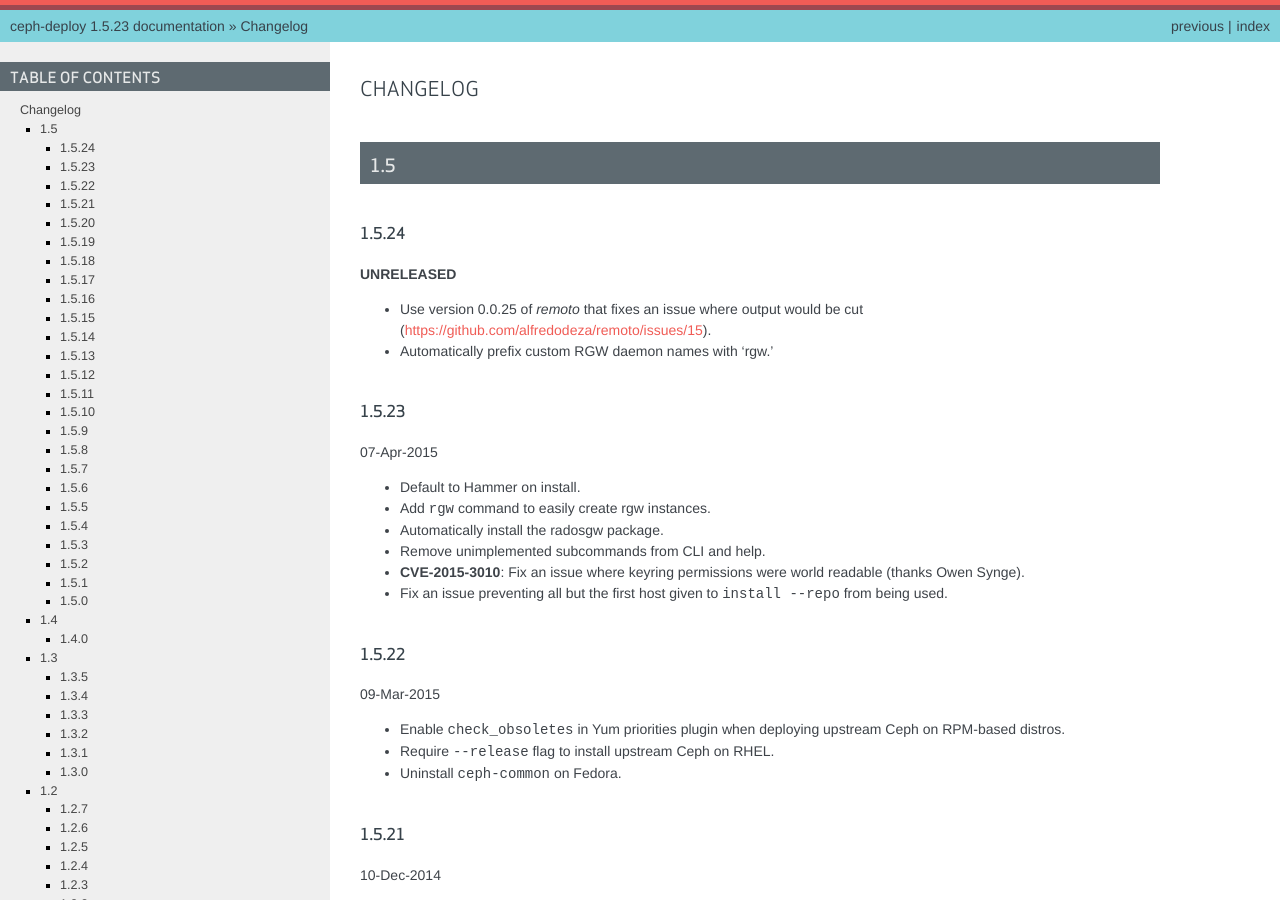
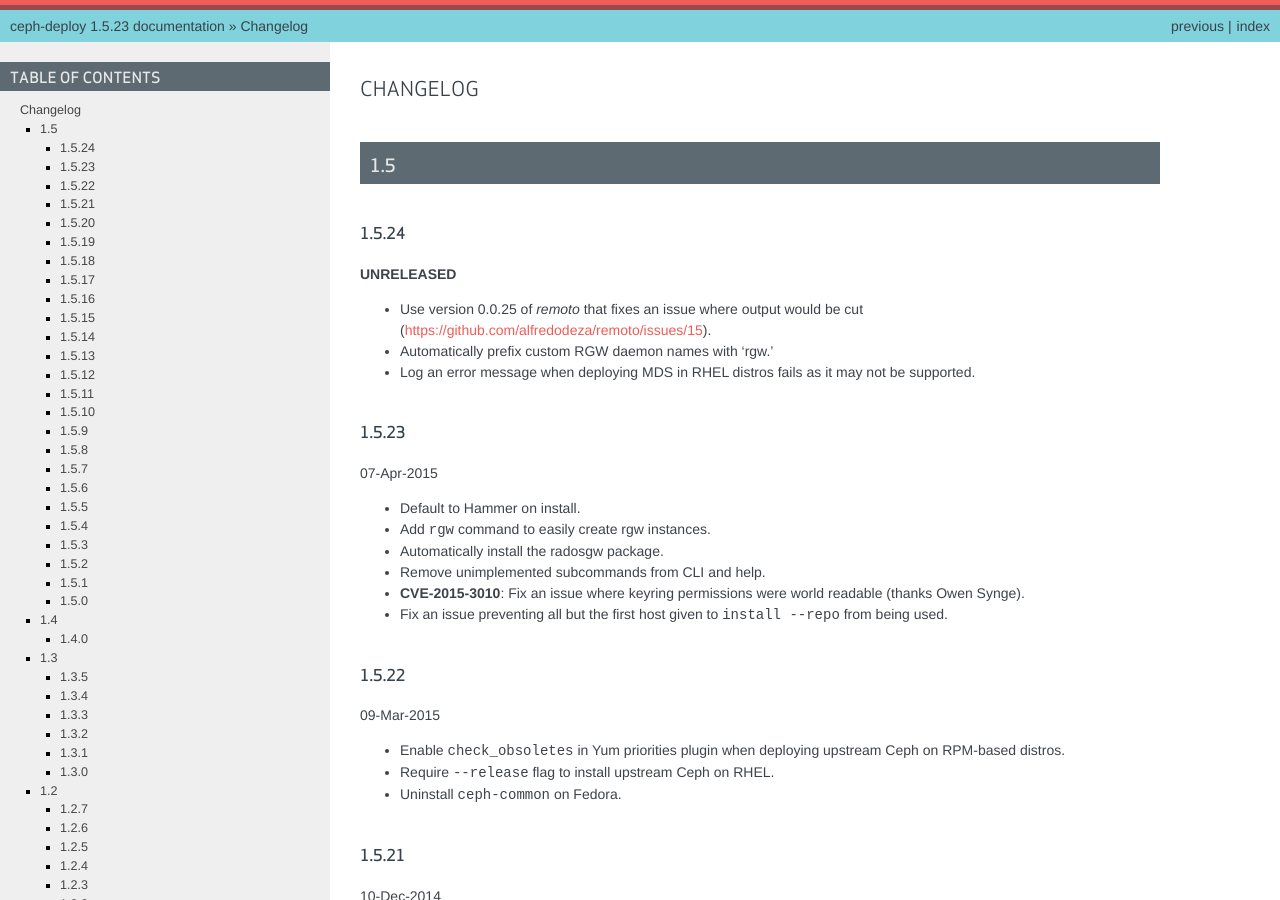
Before and after one commit to ceph/ceph-deploy, a Sphinx documentation site: the page built from docs/source/changelog.rst, in a window 1280 px wide and 900 px high. Built offline with Sphinx 7.4.7, drawn with Linux system fonts in a browser that asks for light colours.

Commit message:
[BZ-1218962] add an entry to the changelog
Signed-off-by: Alfredo Deza <adeza@redhat.com>

```diff
--- a/docs/source/changelog.rst
+++ b/docs/source/changelog.rst
@@ -11,6 +11,7 @@
 * Use version 0.0.25 of `remoto` that fixes an issue where output would be cut
   (https://github.com/alfredodeza/remoto/issues/15).
 * Automatically prefix custom RGW daemon names with 'rgw.'
+* Log an error message when deploying MDS in RHEL distros fails as it may not be supported.
 
 1.5.23
 ^^^^^^
```
